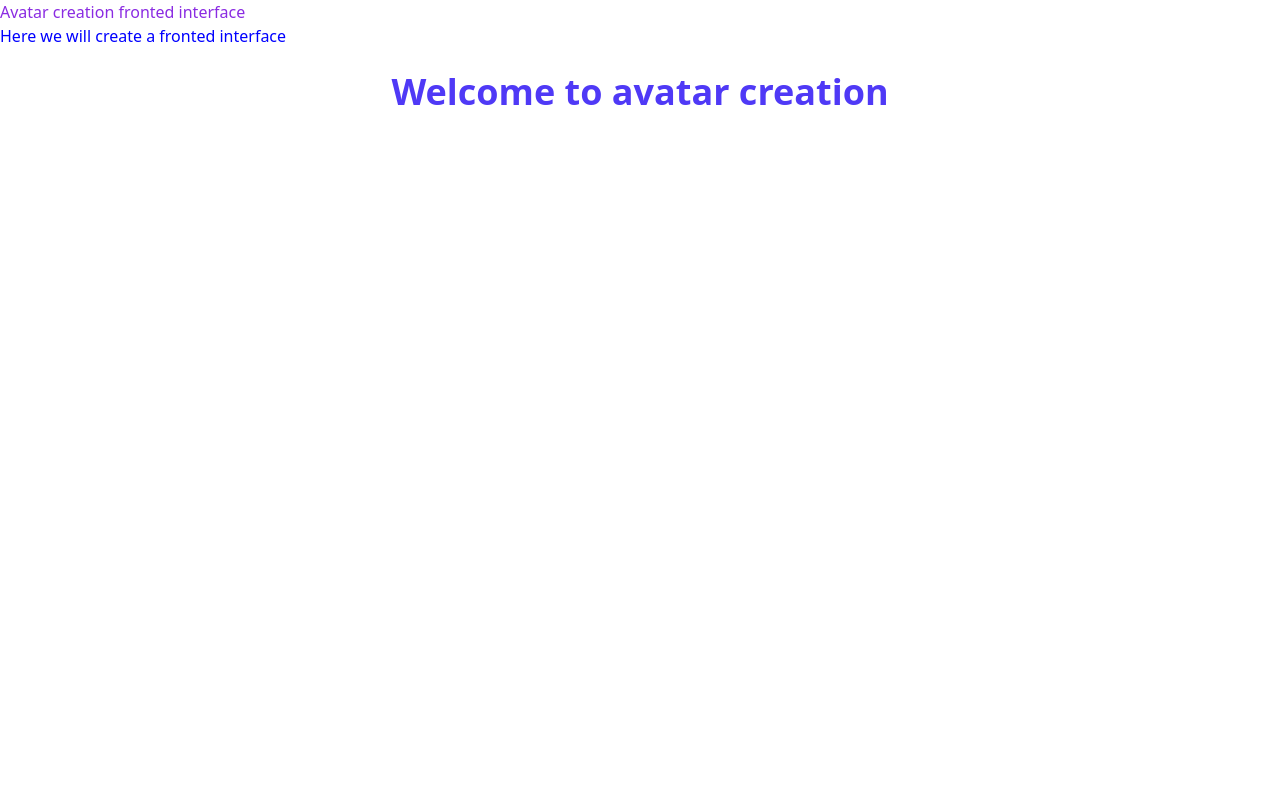
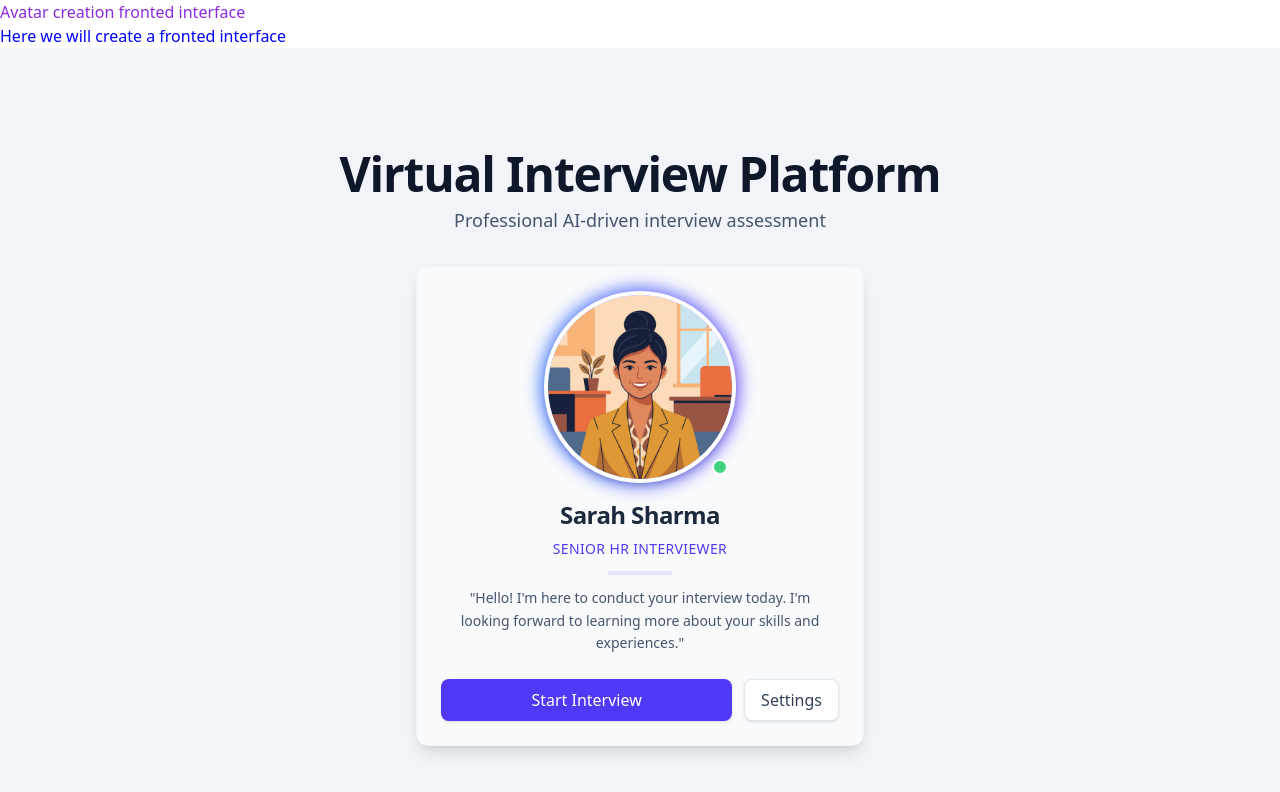
Before and after one commit to Krishna-1665/Final-Year-Project, a React (Vite) app in the folder avatar_creation_frontend/: page / in a window 1280 px wide. Shown: the top 792 px of the page. Built offline with nearby package versions, Linux system fonts and the light colour scheme.

Commit message:
Interviewer is generated

```diff
--- a/avatar_creation_frontend/src/App.jsx
+++ b/avatar_creation_frontend/src/App.jsx
@@ -1,18 +1,23 @@
-import { useState } from 'react'
-import reactLogo from './assets/react.svg'
-import viteLogo from '/vite.svg'
-import './App.css'
+import React from 'react';
+import AvatarDisplay from './components/AvatarDisplay';
+import './App.css';
 
 function App() {
-
-
   return (
-    <>
-      <div>
-        <h1 className='text-4xl font-bold text-center text-indigo-600 mt-6'>Welcome to avatar creation</h1>
+    <div className="min-h-screen bg-slate-100 flex items-center justify-center py-12 px-4 sm:px-6 lg:px-8">
+      <div className="max-w-7xl mx-auto w-full space-y-8">
+        <div className="text-center mb-8">
+          <h1 className="text-4xl font-extrabold text-slate-900 tracking-tight sm:text-5xl">
+            Virtual Interview Platform
+          </h1>
+          <p className="mt-2 text-lg text-slate-600">
+            Professional AI-driven interview assessment
+          </p>
+        </div>
+        <AvatarDisplay />
       </div>
-    </>
-  )
+    </div>
+  );
 }
 
-export default App
+export default App;
--- /dev/null
+++ b/avatar_creation_frontend/src/components/AvatarDisplay.jsx
@@ -0,0 +1,38 @@
+import React from 'react';
+import avatarImage from '../assets/avatar_interviewer.png';
+
+const AvatarDisplay = () => {
+  return (
+    <div className="flex flex-col items-center justify-center p-6 bg-slate-50 rounded-xl shadow-lg max-w-md mx-auto border border-slate-100">
+      <div className="relative mb-4 group">
+        <div className="absolute -inset-1 bg-gradient-to-r from-blue-600 to-indigo-600 rounded-full opacity-75 group-hover:opacity-100 transition duration-1000 group-hover:duration-200 blur"></div>
+        <img
+          src={avatarImage}
+          alt="Professional Interview Host Avatar"
+          className="relative w-48 h-48 rounded-full object-cover border-4 border-white shadow-md transform transition duration-500 hover:scale-105"
+        />
+        <div className="absolute bottom-2 right-2 w-4 h-4 bg-green-500 border-2 border-white rounded-full animate-pulse" title="Active"></div>
+      </div>
+
+      <div className="text-center space-y-2">
+        <h2 className="text-2xl font-bold text-slate-800 tracking-tight">Sarah Sharma</h2>
+        <p className="text-sm font-medium text-indigo-600 uppercase tracking-wide">Senior HR Interviewer</p>
+        <div className="h-1 w-16 bg-indigo-100 mx-auto rounded-full my-3"></div>
+        <p className="text-slate-600 text-sm leading-relaxed px-4">
+          "Hello! I'm here to conduct your interview today. I'm looking forward to learning more about your skills and experiences."
+        </p>
+      </div>
+
+      <div className="mt-6 flex space-x-3 w-full">
+        <button className="flex-1 py-2 px-4 bg-indigo-600 hover:bg-indigo-700 text-white font-medium rounded-lg shadow-sm transition-colors duration-200 focus:outline-none focus:ring-2 focus:ring-indigo-500 focus:ring-offset-2">
+          Start Interview
+        </button>
+        <button className="py-2 px-4 bg-white border border-slate-200 text-slate-700 hover:bg-slate-50 font-medium rounded-lg shadow-sm transition-colors duration-200 focus:outline-none focus:ring-2 focus:ring-slate-400 focus:ring-offset-2">
+           Settings
+        </button>
+      </div>
+    </div>
+  );
+};
+
+export default AvatarDisplay;
```
Also changed, not shown: avatar_creation_frontend/src/assets/avatar_interviewer.png (added).
